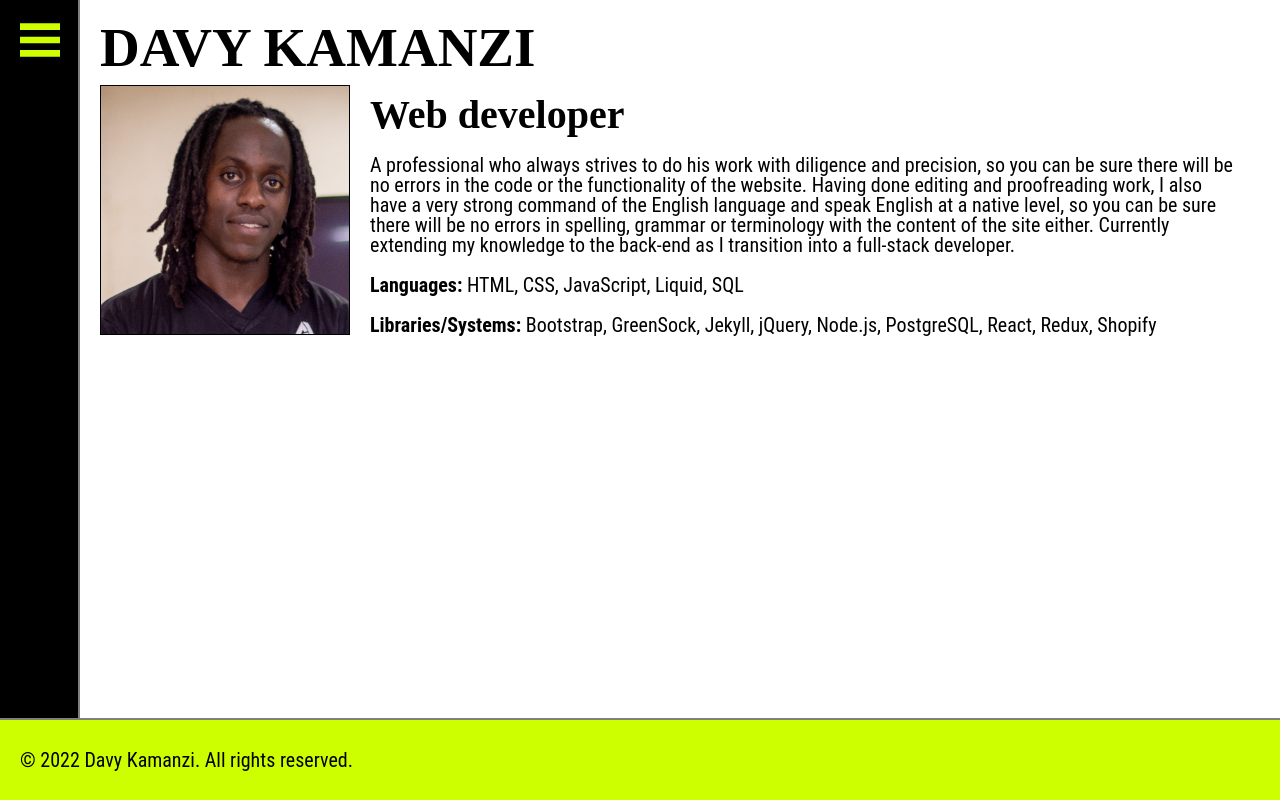
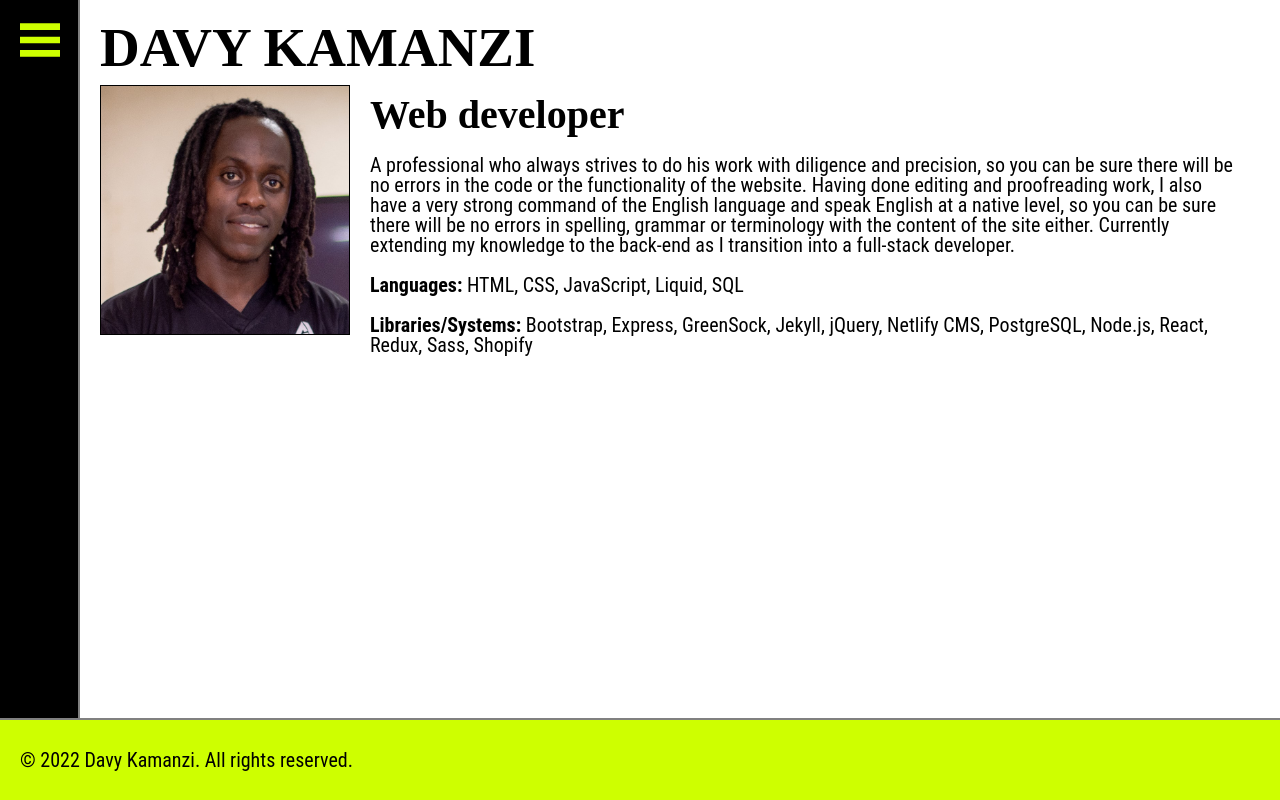
Before and after one commit to DavyK17/portfolio, a React (Create React App) app: page /#/ in a window 1280 px wide. Built offline with nearby package versions, Linux system fonts and the light colour scheme.

Commit message:
Dynamic rendering of libraries/systems

```diff
--- a/src/body/Intro.js
+++ b/src/body/Intro.js
@@ -1,6 +1,16 @@
+import { devList } from "../assets/img/dev/Dev";
 import introImg from "../assets/img/102.jpg";
 
 function Intro() {
+    const renderSystems = () => {
+        let list = [];
+        Object.values(devList).filter(e => e.name !== "CSS" && e.name !== "HTML5" && e.name !== "JavaScript").forEach(e => {
+            list.push(e.name);
+        });
+
+        return list.join(", ");
+    }
+
     return (
         <div id="intro">
             <div className="mobile-filler"></div>
@@ -13,7 +23,7 @@ function Intro() {
                         command of the English language and speak English at a native level, so you can be sure there will be no errors in spelling, grammar or terminology with the content of the site either. Currently extending my knowledge to the back-end as I transition into a full-stack developer.
                     </p>
                     <p><strong>Languages:</strong> HTML, CSS, JavaScript, Liquid, SQL</p>
-                    <p><strong>Libraries/Systems:</strong> Bootstrap, GreenSock, Jekyll, jQuery, Node.js, PostgreSQL, React, Redux, Shopify</p>
+                    <p><strong>Libraries/Systems:</strong> {renderSystems()}</p>
                 </div>
             </div>
         </div>
```
